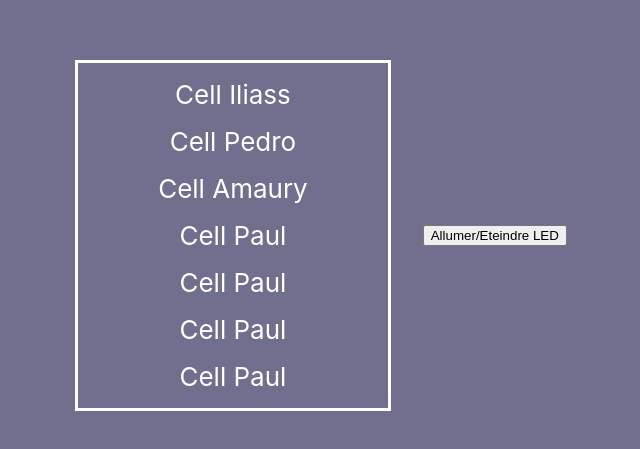
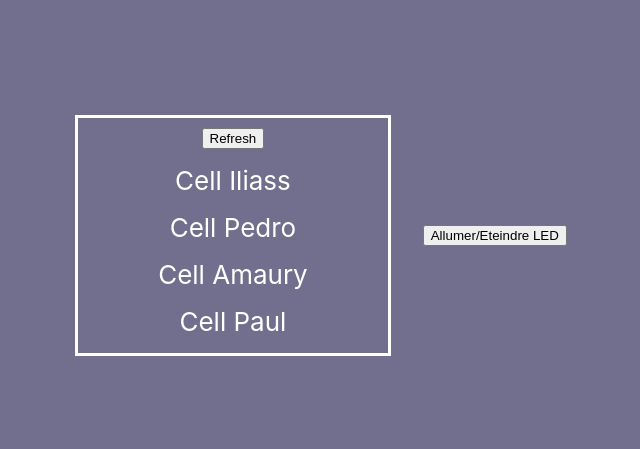
Before and after one commit to IliassBour/S6-APP5, a React (Create React App) app in the folder interface/: page / in a window 1280 px wide. Shown: the part 165-614 px from the top of the page, without its empty margins (303-943 px from the left). Built offline with nearby package versions, Linux system fonts and the light colour scheme.

Commit message:
Communication archive et interface complete

```diff
--- a/interface/src/App.js
+++ b/interface/src/App.js
@@ -3,26 +3,15 @@ import './App.css';
 import BeaconList from './BeaconList';
 
 function flashLed() {
-  const xhttp = new XMLHttpRequest();
-  xhttp.open("GET", "http://localhost:3006/deviceUid", false);
-  xhttp.send();
 
-  const deviceUid = JSON.parse(xhttp.responseText);
-  /*fetch('http://localhost:3006/deviceUid')
-        .then(response => {console.log(response);response.json();})
-        .then(data => console.log(data));*/
-  console.log(deviceUid);
 }
 
 //List de test à remplacer par la list provenant du cloud
 const beacons = [
-  {id:1 , deviceUid:"Cell Iliass"},
-  {id:2 , deviceUid:"Cell Pedro"},
-  {id:3 , deviceUid:"Cell Amaury"},
-  {id:4 , deviceUid:"Cell Paul"},
-  {id:5 , deviceUid:"Cell Paul"},
-  {id:6 , deviceUid:"Cell Paul"},
-  {id:7 , deviceUid:"Cell Paul"},
+  {id:1 , deviceUuid:"Cell Iliass"},
+  {id:2 , deviceUuid:"Cell Pedro"},
+  {id:3 , deviceUuid:"Cell Amaury"},
+  {id:4 , deviceUuid:"Cell Paul"},
 ];
 
 function App() {
--- a/interface/src/BeaconList.js
+++ b/interface/src/BeaconList.js
@@ -1,18 +1,34 @@
 import React from "react";
-import './BeaconList.css'
+import './BeaconList.css';
+
+
 
 function Beacon(props) {
     return (
         <div className="beaconComponent">
-            <span>{props.deviceUid}</span>
+            <span>{props.deviceUuid}</span>
         </div>
     )
 }
 
 function BeaconList(props) {
+    const [beacons, setBeacons] = React.useState(props.beacons);
+
+    function refreshList() {
+        const xhttp = new XMLHttpRequest();
+        xhttp.open("GET", "http://localhost:3006/deviceUuid", false);
+        xhttp.send();
+
+        var deviceUuid = JSON.parse(xhttp.responseText);
+        console.log(deviceUuid);
+
+        setBeacons(deviceUuid);
+    }
+
     return(
         <div className="beaconList">
-            {props.beacons.map(b => <Beacon key={b.id} deviceUid={b.deviceUid}/>)}
+            <button onClick={refreshList}>Refresh</button>
+            {beacons.map(b => <Beacon key={b.id} deviceUuid={b.deviceUuid}/>)}
         </div>
     )
 }
```
Also changed, not shown: 1 other file (tests, documents, lock files or other folders).
